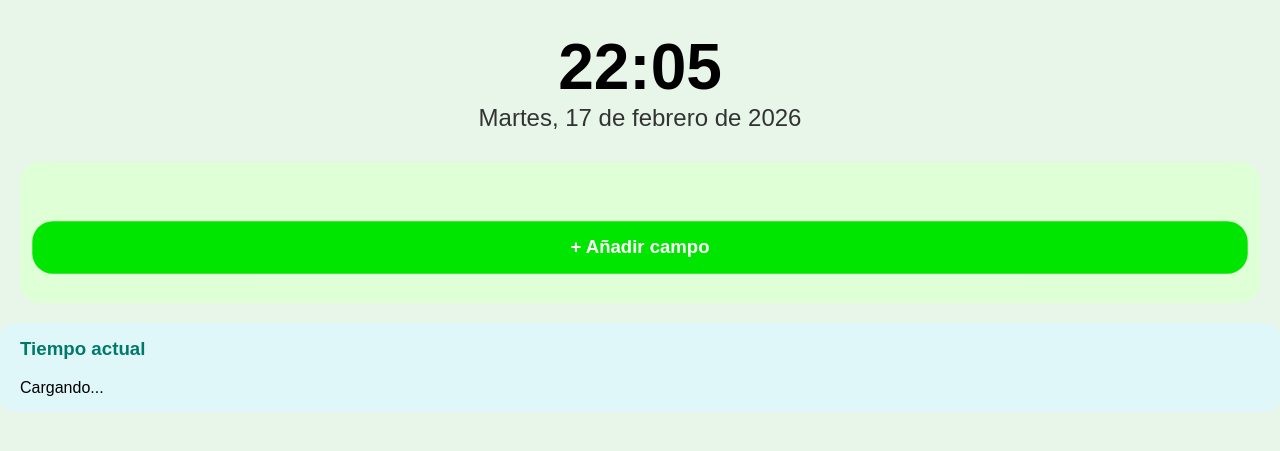
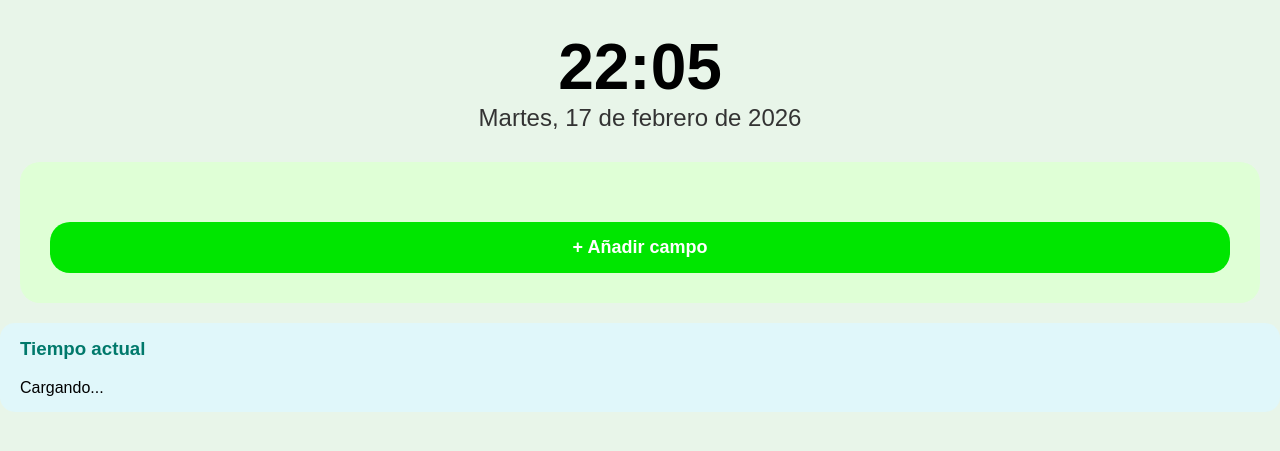
Before and after one commit to HugoReyIn/DetectorGranizo, a FastAPI app: template src/templates/main.html in a window 1280 px wide, with the pointer over the restyled element. Shown: the top 451 px of the page. Run offline with FastAPI, Linux system fonts and the light colour scheme; the template is opened without the code that fills it, so the values that code supplies are empty.

Commit message:
Update dashboard.css

```diff
--- a/src/static/css/dashboard.css
+++ b/src/static/css/dashboard.css
@@ -129,7 +129,6 @@
 
 .add-field-btn:hover {
     background: #00e600;
-    transform: scale(1.03);
 }
 
 .add-field-btn:active {
```
